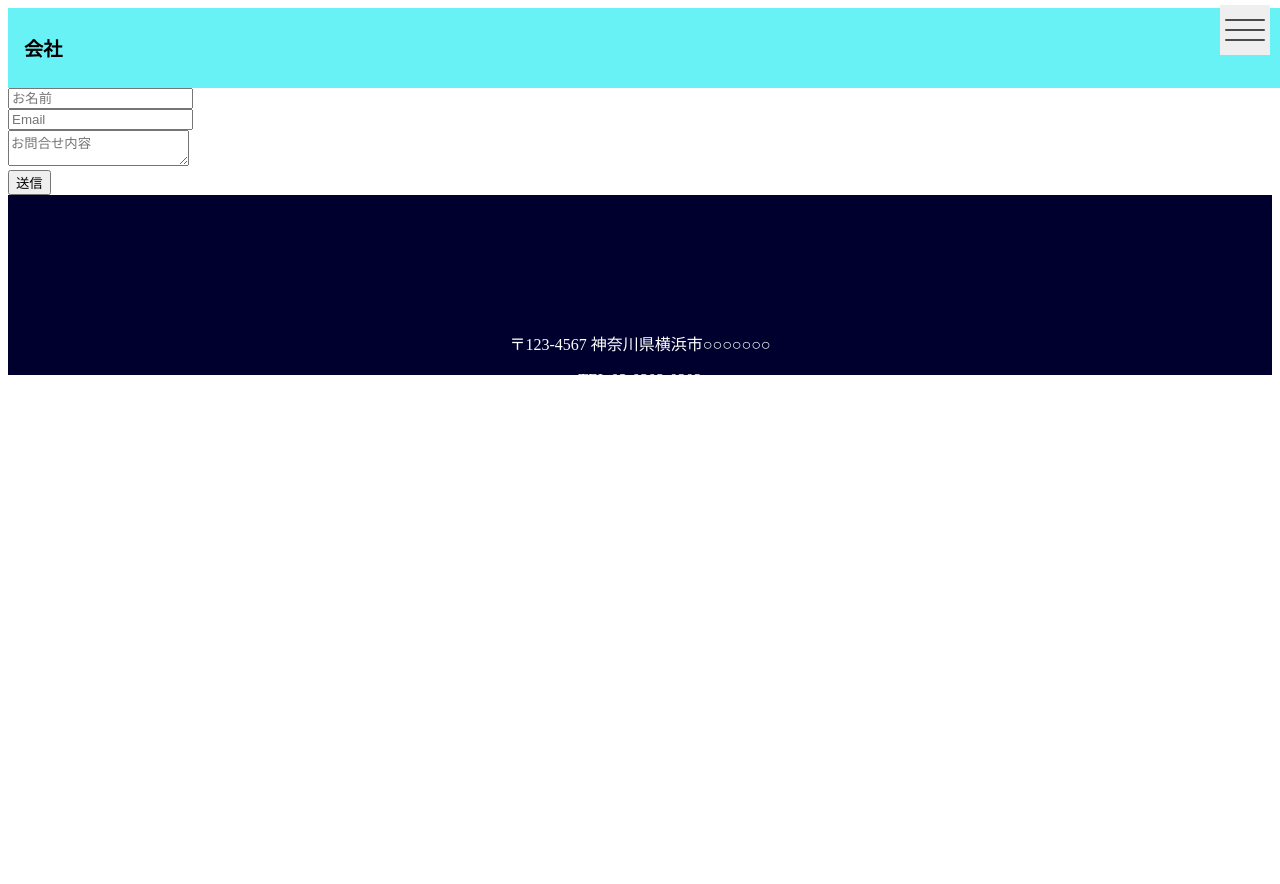
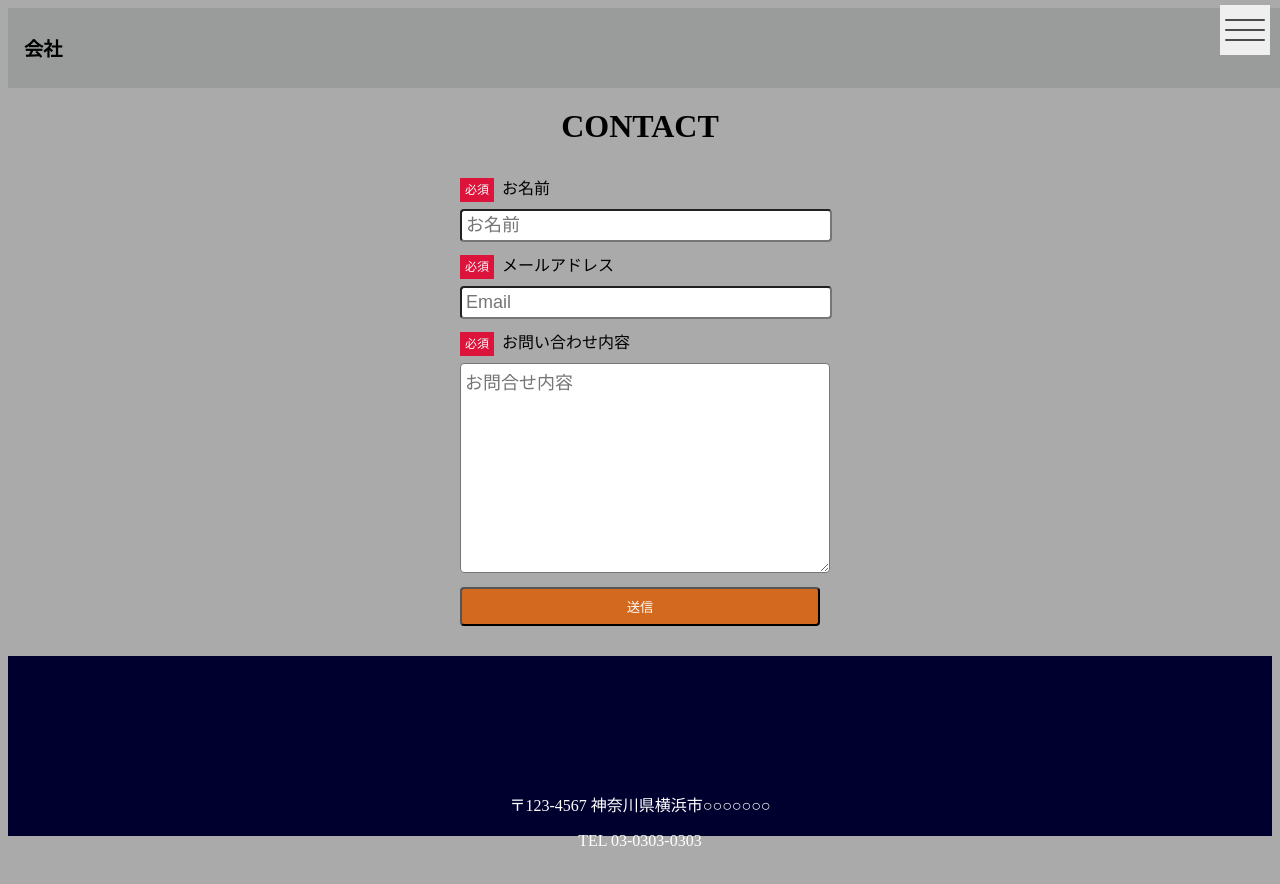
Before and after one commit to ba58ajbse/gatsby-sample, a Gatsby site: page /contact in a window 1280 px wide. Shown: the top 884 px of the page. Before the commit the page ends 800 px from the top, so only its background shows below. Built offline with nearby package versions, Linux system fonts and the light colour scheme; Gatsby itself is replaced by a stand-in of ours.

Commit message:
edit contsct form style

```diff
--- a/src/pages/contact.js
+++ b/src/pages/contact.js
@@ -33,7 +33,9 @@ const Contact = () => {
 
   return (
     <Layout>
+      <h1 className="contact-title">CONTACT</h1>
       <form
+        className="contact-form"
         name="contact"
         method="POST"
         action="/thanks/"
@@ -42,18 +44,16 @@ const Contact = () => {
         onSubmit={handleSubmit}
       >
         <input type="hidden" name="form-name" value="contact" />
-        <div>
-          <input type="text" required name="name" placeholder="お名前" value={values.name} onChange={handleChange} />
-        </div>
-        <div>
-          <input type="email" name="email" placeholder="Email" value={values.email} onChange={handleChange} />
-        </div>
-        <div>
-          <textarea name="message" required placeholder="お問合せ内容" value={values.message} onChange={handleChange} />
-        </div>
-        <div>
-          <button type="submit">送信</button>
-        </div>
+          <span className="required">必須</span><label for="name">お名前</label>
+          <br />
+          <input type="text" id="name" className="form-input" required name="name" placeholder="お名前" value={values.name} onChange={handleChange} />
+          <span className="required">必須</span><label for="email">メールアドレス</label>
+          <br />
+          <input type="email" id="email" className="form-input" name="email" placeholder="Email" value={values.email} onChange={handleChange} />
+          <span className="required">必須</span><label for="message">お問い合わせ内容</label>
+          <br />
+          <textarea id="message" name="message" className="form-input form-textarea" required placeholder="お問合せ内容" value={values.message} onChange={handleChange} />
+          <button className="submit-btn" type="submit">送信</button>
       </form>
     </Layout>
   )
--- a/src/pages/css/layout.css
+++ b/src/pages/css/layout.css
@@ -6,3 +6,6 @@ li,
 ul {
   list-style: none;
 }
+html {
+  background-color: rgb(170, 170, 170);
+}
--- a/src/pages/css/style.css
+++ b/src/pages/css/style.css
@@ -2,7 +2,7 @@ header {
   height: 60px;
   width: 100%;
   padding: 10px 16px;
-  background-color: rgb(105, 242, 246);
+  background-color: rgba(143, 146, 146, 0.555);
   display: flex;
   align-items: center;
   justify-content: space-between;
@@ -73,17 +73,53 @@ header {
 
 .nav-list {
   max-width: 360px;
-  padding: 40px 0;
+  height: 100vh;
+  padding: 80px 0;
   margin: 0 auto;
   text-align: center;
 }
-.nav-temm {
+.nav-item {
   padding: 20px;
+  font-size: 30px;
 }
 
 .first-view {
   /* height: 100%; */
   height: 800px;
+}
+.contact-title {
+  text-align: center;
+  margin: 20px 0;
+}
+.contact-form {
+  max-width: 360px;
+  margin: 30px auto;
+}
+.form-input {
+  width: 100%;
+  padding: 4px;
+  margin: 10px 0;
+  border-radius: 4px;
+  background-color: white;
+  font-size: 18px;
+}
+.form-textarea {
+  height: 200px;
+}
+.submit-btn {
+  width: 100%;
+  padding: 8px;
+  margin: 0 auto;
+  border-radius: 4px;
+  color: white;
+  background-color: chocolate;
+}
+.required {
+  padding: 5px;
+  margin-right: 8px;
+  color: white;
+  background-color: crimson;
+  font-size: 12px;
 }
 
 footer {
```
